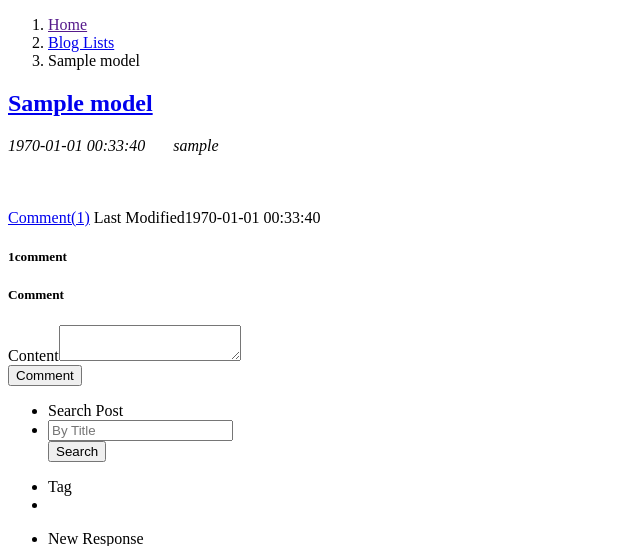
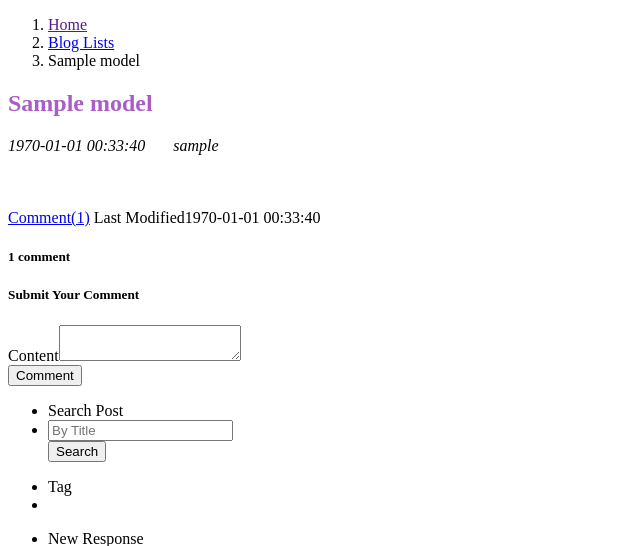
Before and after one commit to Feiou-Zhang/BlogYii2, a Yii app: template frontend/views/post/detail.php in a window 1280 px wide. Shown: the top 546 px of the page, without its empty margins (0-640 px from the left). Run offline with PHP 8.4 and a stand-in for Yii, Linux system fonts and the light colour scheme; the template is opened without the code that fills it: most values are stand-ins (such as "Sample title", 1, 10 or a date in 2020); form fields are guessed from the names that the template uses; data that the repository does not hold is empty; some libraries are stand-ins or nearby versions.

Commit message:
removed the a tag for the detail title
the H2 color should write in the css file

```diff
--- a/frontend/views/post/detail.php
+++ b/frontend/views/post/detail.php
@@ -30,7 +30,7 @@ use yii\helpers\Url;
 
 			<div class="post">
 				<div class="title">
-					<h2><a href="<?= $model->url;?>"><?= Html::encode($model->title);?></a></h2>
+					<h2 style = "color: #aa5cc7"><?= Html::encode($model->title);?></h2>
 						<div class="author">
 						<span class="glyphicon glyphicon-time" aria-hidden="true"></span><em><?= date('Y-m-d H:i:s',$model->create_time)."&nbsp;&nbsp;&nbsp;&nbsp;&nbsp;&nbsp;";?></em>
 						<span class="glyphicon glyphicon-user" aria-hidden="true"></span><em><?= Html::encode($model->author->nickname);?></em>
@@ -72,14 +72,16 @@ use yii\helpers\Url;
 
 			<?php if($model->commentCount>=1) :?>
 
-			<h5><?= $model->commentCount.'comment';?></h5>
+			<h5><?= $model->commentCount.' comment';?></h5>
+
+
 			<?= $this->render('_comment',array(
 					'post'=>$model,
 					'comments'=>$model->activeComments,
 			));?>
 			<?php endif;?>
 
-			<h5>Comment</h5>
+			<h5>Submit Your Comment</h5>
 			<?php
 			$commentModel =new Comment();
 			echo $this->render('_guestform',array(
```
